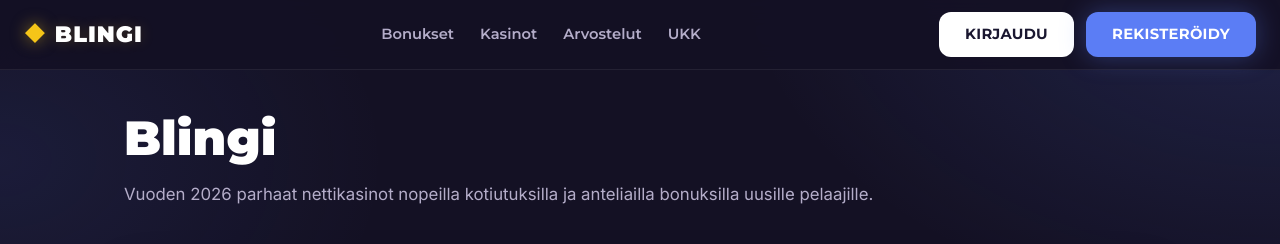
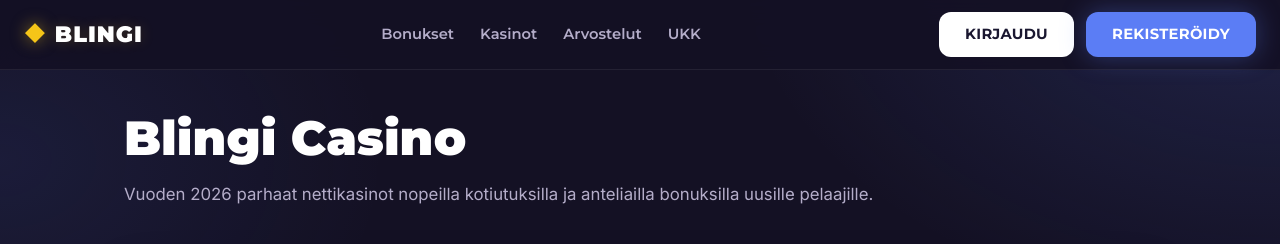
Before and after one commit to andriimoditech/blingikasino.net, a plain HTML site: page index.html in a window 1280 px wide. Shown: the top 244 px of the page. Drawn offline with Linux system fonts and the light colour scheme.

Commit message:
Update index.html

```diff
--- a/index.html
+++ b/index.html
@@ -61,7 +61,7 @@
 
       <!-- ===== Intro ===== -->
       <section class="intro reveal">
-        <h1 class="brand-title">Blingi</h1>
+        <h1 class="brand-title">Blingi Casino</h1>
         <p class="lead">Vuoden 2026 parhaat nettikasinot nopeilla kotiutuksilla ja anteliailla bonuksilla uusille pelaajille.</p>
       </section>
 
```
